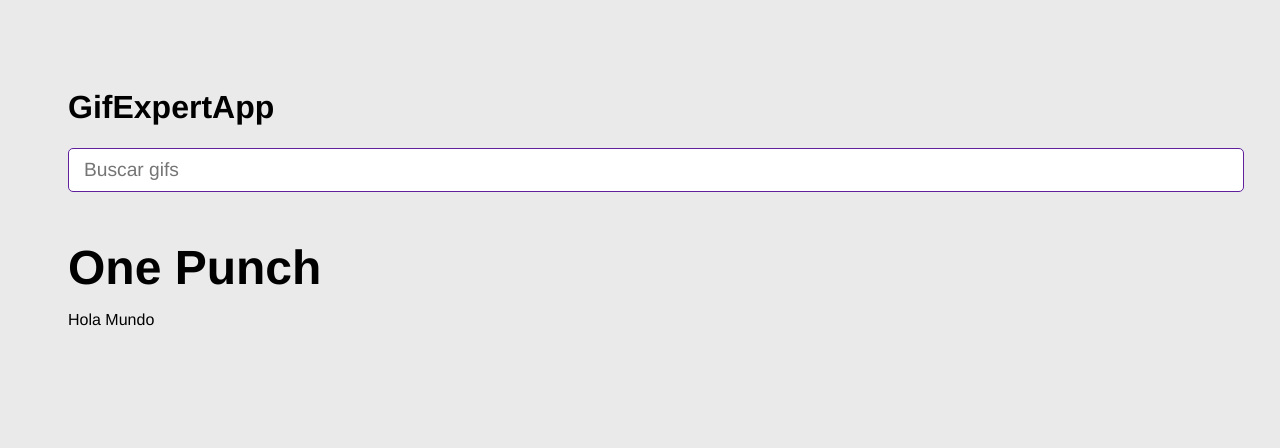
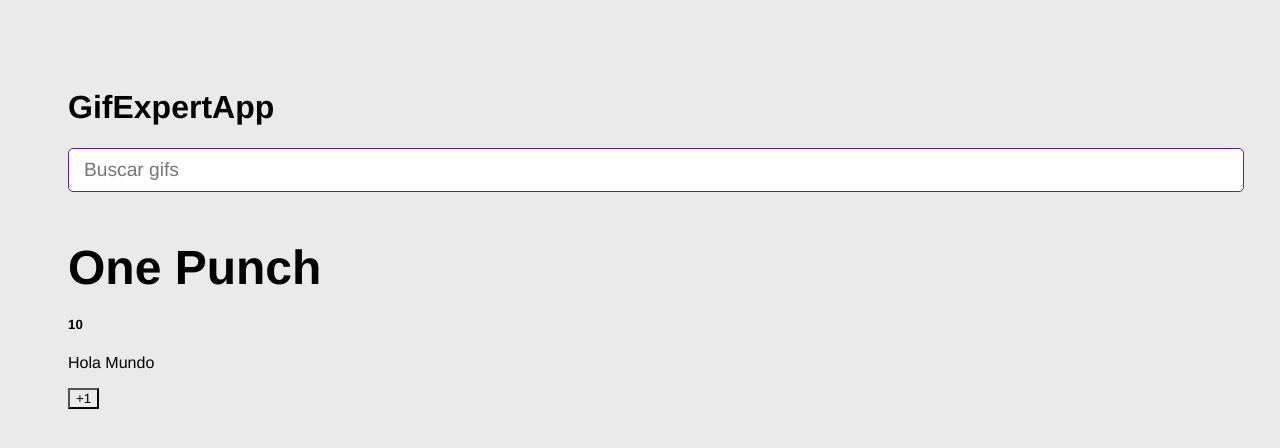
Before and after one commit to MarioEduardoAlvarezTorres/React, a React (Vite) app in the folder 04-git-expert-app/: page / in a window 1280 px wide. Shown: the top 448 px of the page. Built offline with nearby package versions, Linux system fonts and the light colour scheme; no server answers.

Commit message:
Uso de useEffect

```diff
--- a/04-git-expert-app/src/components/GifGrid.jsx
+++ b/04-git-expert-app/src/components/GifGrid.jsx
@@ -1,12 +1,19 @@
-import React from 'react'
+import {useState,useEffect} from 'react'
 import { getGifs } from '../helpers/getGifs';
 
 export const GifGrid = ({category}) => {
-    getGifs(category);
+    const [counter, setCounter] = useState(10)
+    useEffect(() => {
+      getGifs(category);
+    }, [])
+
+
     return (
     <>
         <h3>{category}</h3>
+        <h5>{counter}</h5>
         <p>Hola Mundo</p>
+        <button onClick={()=>setCounter(counter + 1)}>+1</button>
     </>
   )
 }
--- a/04-git-expert-app/src/main.jsx
+++ b/04-git-expert-app/src/main.jsx
@@ -5,7 +5,7 @@
 import './styles.css'
 
 ReactDOM.createRoot(document.getElementById('root')).render(
-  <React.StrictMode>
+  // <React.StrictMode>
     <GifExpertApp />
-  </React.StrictMode>
+  // </React.StrictMode>
 )
```
